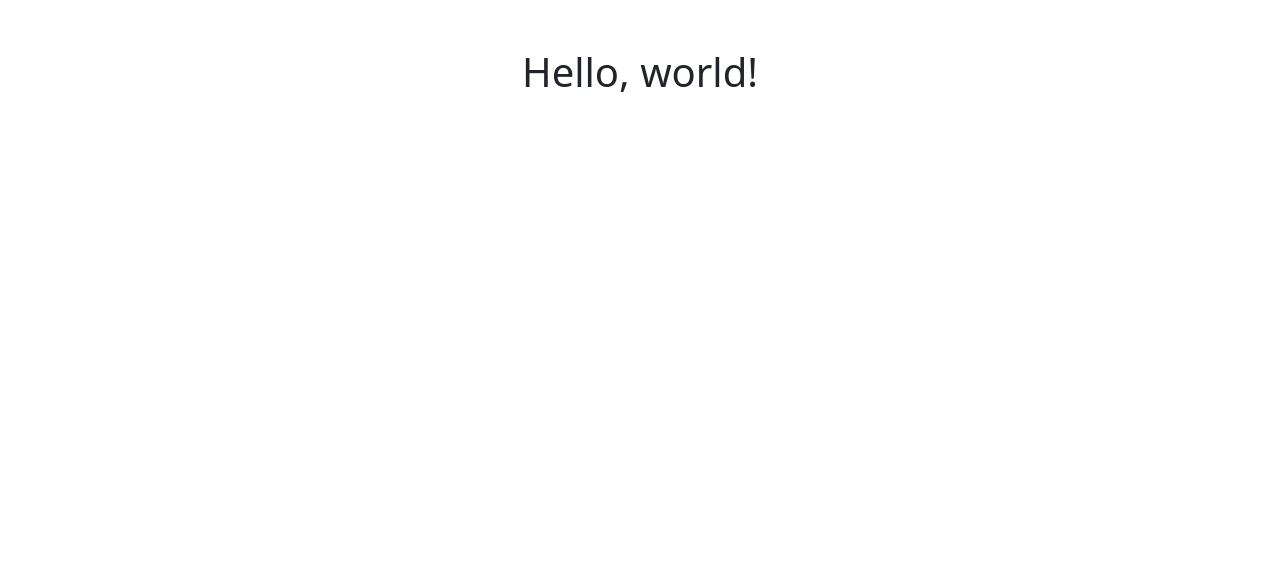
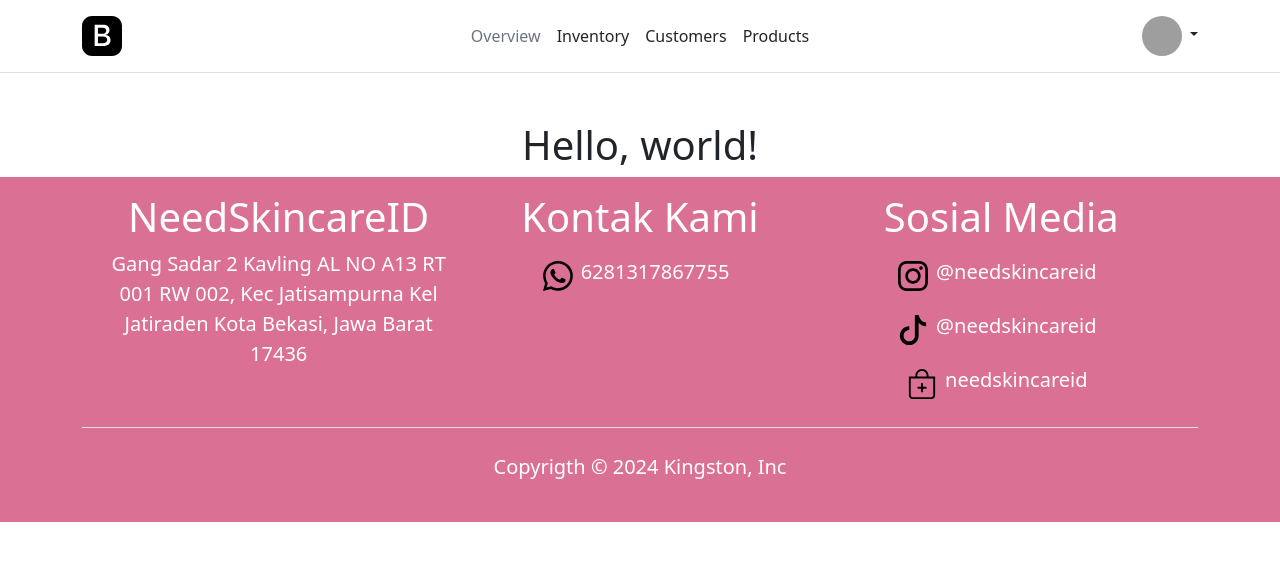
Before and after one commit to deskastudio/needskincareid, a Flask app: page / in a window 1280 px wide. Before the commit the part shown is almost empty. Shown: the top 561 px of the page. Run offline with Flask 3, Linux system fonts and the light colour scheme; grey boxes are pictures that could not be loaded.

Commit message:
second commit

```diff
--- /dev/null
+++ b/templates/footer.html
@@ -0,0 +1,42 @@
+<footer style="font-size: 20px; background-color: #DB7095; color: white;">
+    <div class="container">
+        <div class="d-flex flex-wrap justify-content-center border-bottom p-3">
+            <div class="col-4 text-center">
+                <h1>NeedSkincareID</h1>
+                <p>Gang Sadar 2 Kavling AL NO A13 RT 001 RW 002, Kec Jatisampurna Kel Jatiraden Kota Bekasi, Jawa Barat 17436</p>
+            </div>
+
+            <div class="col-4 text-center">
+                <h1>Kontak Kami</h1>
+                <div class="d-flex justify-content-center align-items-center">
+                    <img src="./static/img/whatsapp.svg" alt=""  class="flex-shrink-0" style="width: 30px;">
+                    <p class="p-2 mb-2 text-center">6281317867755</p>
+                </div>
+            </div>
+
+            <div class="col-4 text-center">
+                <h1>Sosial Media</h1>
+                <div class="row">
+                    <div class="d-flex justify-content-center align-items-center">
+                        <img src="./static/img/instagram.svg" alt="" class="flex-shrink-0" style="width: 30px;">
+                        <p class="p-2 mb-2 text-center">@needskincareid</p>
+                    </div>
+                    <div class="d-flex justify-content-center align-items-center">
+                        <img src="./static/img/tiktok.svg" alt="" class="flex-shrink-0" style="width: 30px;">
+                        <p class="p-2 mb-2 text-center">@needskincareid</p>
+                    </div>
+                    <div class="d-flex justify-content-center align-items-center">
+                        <img src="./static/img/bag-plus.svg" alt="" class="flex-shrink-0" style="width: 30px;">
+                        <p class="p-2 mb-2 text-center">needskincareid</p>
+                    </div>
+                </div>
+
+            </div>
+        </div>
+
+        <div class="text-center p-4">
+            <p>Copyrigth © 2024 Kingston, Inc</p>
+        </div>
+
+    </div>
+</footer>
--- /dev/null
+++ b/templates/header.html
@@ -0,0 +1,35 @@
+<header class="p-3 mb-3 border-bottom">
+    <div class="container">
+      <div class="d-flex flex-wrap align-items-center justify-content-center">
+        <div class="col-2">
+            <a href="/" class="" >
+              <img src="./static/img/bootstrap-fill.svg" alt="" style="width: 40px;">
+            </a>
+        </div>
+
+        <div class="col-8">
+            <ul class="nav col-12 col-lg-auto me-lg-auto mb-2 justify-content-center mb-md-0">
+              <li><a href="#" class="nav-link px-2 link-secondary">Overview</a></li>
+              <li><a href="#" class="nav-link px-2 link-dark">Inventory</a></li>
+              <li><a href="#" class="nav-link px-2 link-dark">Customers</a></li>
+              <li><a href="#" class="nav-link px-2 link-dark">Products</a></li>
+            </ul>
+        </div>
+
+        <div class="col-2">
+            <div class="dropdown text-end">
+              <a href="#" class="d-block link-dark text-decoration-none dropdown-toggle" id="dropdownUser1" data-bs-toggle="dropdown" aria-expanded="false">
+                <img src="https://github.com/mdo.png" alt="mdo" width="40" height="40" class="rounded-circle">
+              </a>
+              <ul class="dropdown-menu text-small" aria-labelledby="dropdownUser1">
+                <li><a class="dropdown-item" href="#">New project...</a></li>
+                <li><a class="dropdown-item" href="#">Settings</a></li>
+                <li><a class="dropdown-item" href="#">Profile</a></li>
+                <li><hr class="dropdown-divider"></li>
+                <li><a class="dropdown-item" href="#">Sign out</a></li>
+              </ul>
+            </div>
+        </div>
+      </div>
+    </div>
+  </header>
--- a/templates/index.html
+++ b/templates/index.html
@@ -11,17 +11,20 @@
     <title>Hello, world!</title>
   </head>
   <body>
+    <!-- header start -->
+    {% include 'header.html' %}
+    <!-- navbar end -->
+
+    <!-- hero section start -->
     <h1 class="mt-5 text-center">Hello, world!</h1>
+    <!-- hero section end -->
 
-    <!-- Optional JavaScript; choose one of the two! -->
+    <!-- footer start -->
+    {% include 'footer.html' %}
+    <!-- footer end -->
 
-    <!-- Option 1: Bootstrap Bundle with Popper -->
+
+
     <script src="https://cdn.jsdelivr.net/npm/bootstrap@5.0.2/dist/js/bootstrap.bundle.min.js" integrity="sha384-MrcW6ZMFYlzcLA8Nl+NtUVF0sA7MsXsP1UyJoMp4YLEuNSfAP+JcXn/tWtIaxVXM" crossorigin="anonymous"></script>
-
-    <!-- Option 2: Separate Popper and Bootstrap JS -->
-    <!--
-    <script src="https://cdn.jsdelivr.net/npm/@popperjs/core@2.9.2/dist/umd/popper.min.js" integrity="sha384-IQsoLXl5PILFhosVNubq5LC7Qb9DXgDA9i+tQ8Zj3iwWAwPtgFTxbJ8NT4GN1R8p" crossorigin="anonymous"></script>
-    <script src="https://cdn.jsdelivr.net/npm/bootstrap@5.0.2/dist/js/bootstrap.min.js" integrity="sha384-cVKIPhGWiC2Al4u+LWgxfKTRIcfu0JTxR+EQDz/bgldoEyl4H0zUF0QKbrJ0EcQF" crossorigin="anonymous"></script>
-    -->
   </body>
 </html>
```
Also changed, not shown: static/css/style.css (line endings or trailing spaces), static/img/bag-plus.svg (added), static/img/bootstrap-fill.svg (added), static/img/instagram.svg (added), static/img/tiktok.svg (added), static/img/whatsapp.svg (added).
